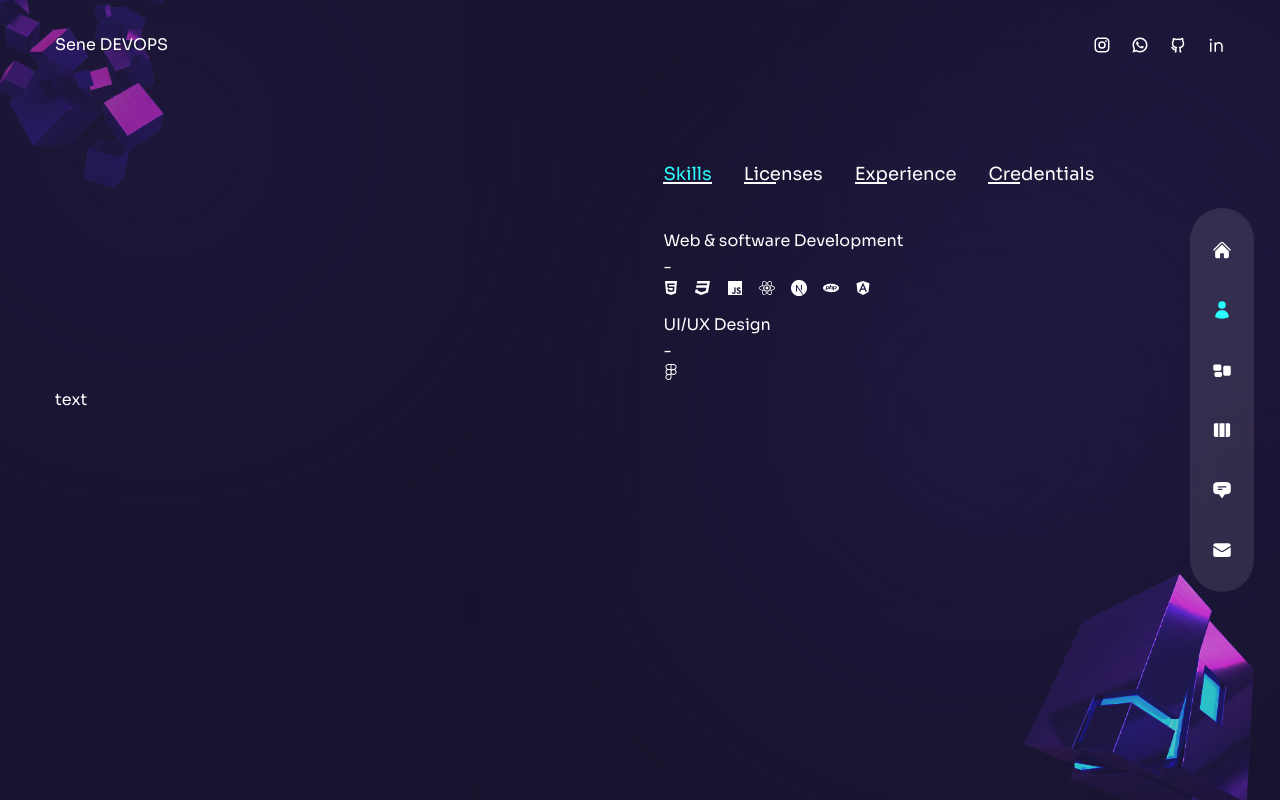
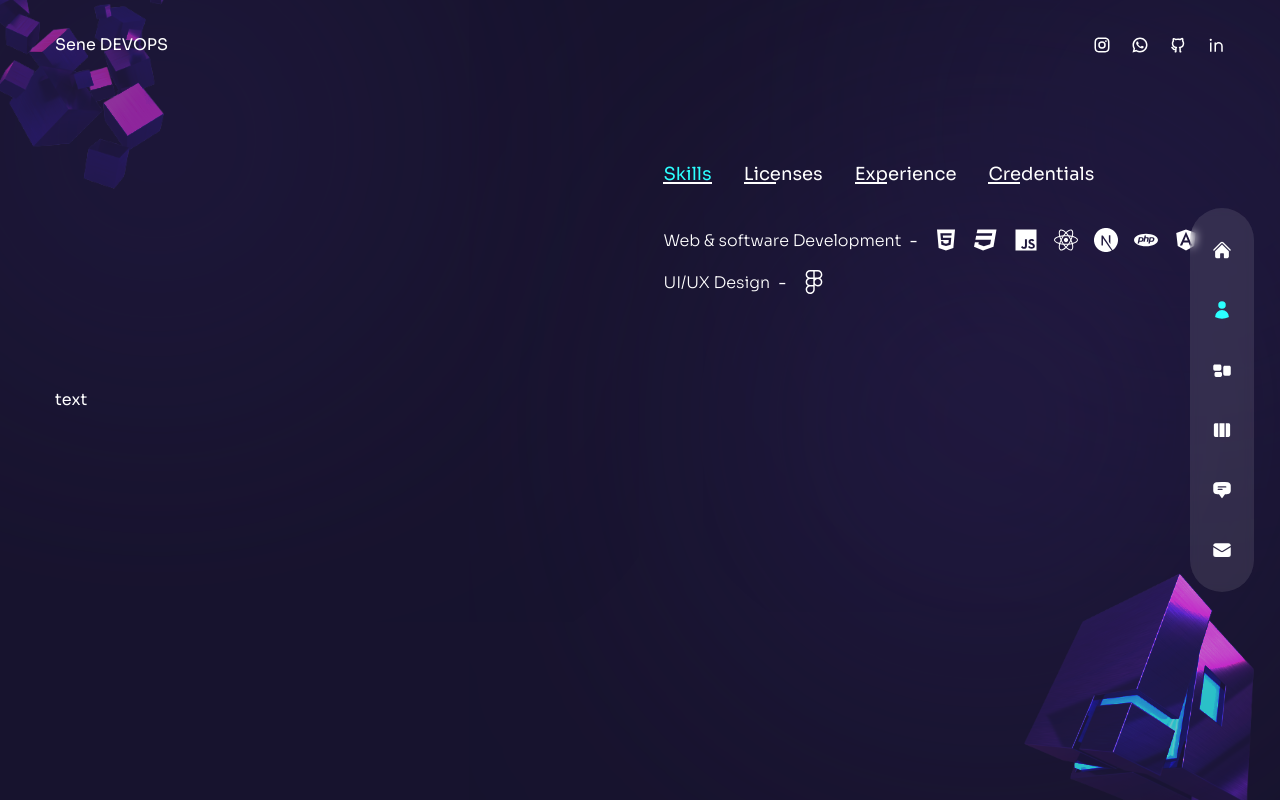
Before and after one commit to isaquesene/portfolio-sene, a Next.js app: page /about in a window 1280 px wide. Built offline with nearby package versions, Linux system fonts and the light colour scheme.

Commit message:
feat: correção icon

```diff
--- a/pages/about/index.js
+++ b/pages/about/index.js
@@ -27,18 +27,19 @@
       {
         title: 'Web & software Development',
         icons: [
-          <FaHtml5 />,
-          <FaCss3 />,
-          <FaJs />,
-          <FaReact />,
-          <SiNextdotjs />,
-          <SiPhp />,
-          <FaAngular />,
+          <FaHtml5 key="html5" />,
+          <FaCss3 key="css3" />,
+          <FaJs key="js" />,
+          <FaReact key="react" />,
+          <SiNextdotjs key="next" />,
+          <SiPhp key="php" />,
+          <FaAngular key="angular" />,
         ],
+
       },
       {
         title: 'UI/UX Design',
-        icons: [<FaFigma />],
+        icons: [<FaFigma key="figma" />],
       },
     ],
   },
@@ -127,15 +128,15 @@
         <div className="py-2 xl:py-6 flex flex-col gap-y-2 xl:gap-y-4 items-center xl:items-start">
           {aboutData[index].info.map((item, itemIndex)=>{
             return(
-              <div key={itemIndex}>
+              <div key={itemIndex} className="flex-1 flex flex-col md:flex-row max-w-max gap-x-2">
                 {/* title */}
-                <div>{item.title}</div>
+                <div className="font-light mb-2 md:mb-0">{item.title}</div>
                 <div className="hidden md:flex">-</div>
                 <div>{item.stage}</div>
                 <div className="flex gap-x-4">
                 {/* icons */}
                 {item.icons?.map((icon, itemIndex) => {
-                  return <div>{icon}</div>;
+                  return <div className="text-2xl text-white" key={itemIndex}> {icon} </div>;
                 })}
                 </div>
               </div>
```
